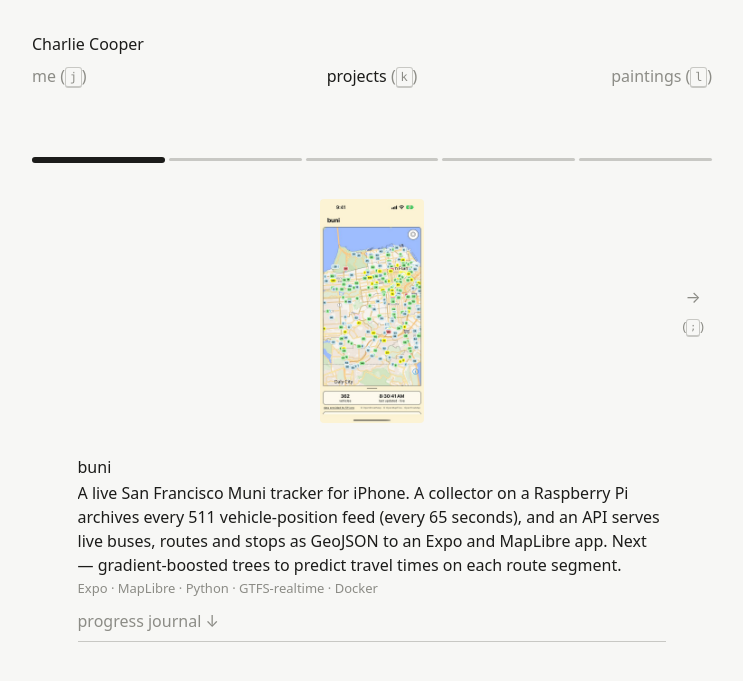
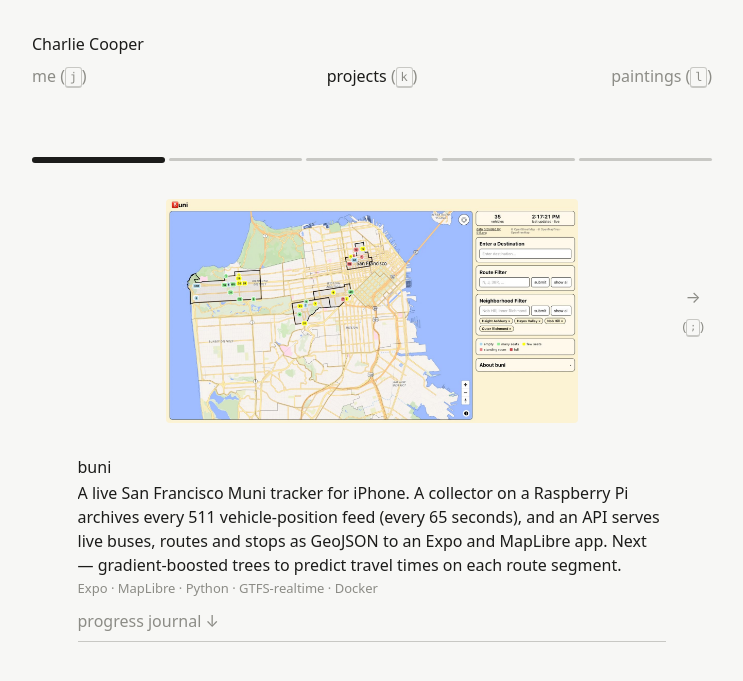
Before and after one commit to polar3197/polar3197.github.io, a Jekyll site: the page built from projects.html, in a window 1280 px wide. Shown: the top 681 px of the page, without its empty margins (268-1011 px from the left). Built offline with Jekyll 4.4.1, drawn with Linux system fonts in a browser that asks for light colours.

Commit message:
buni: use the web app screenshot as the project cover
Co-Authored-By: Claude Opus 5.5 <noreply@anthropic.com>

```diff
--- a/_data/projects.yml
+++ b/_data/projects.yml
@@ -5,7 +5,7 @@
   slug: buni
   description: A live San Francisco Muni tracker for iPhone. A collector on a Raspberry Pi archives every 511 vehicle-position feed (every 65 seconds), and an API serves live buses, routes and stops as GeoJSON to an Expo and MapLibre app. Next — gradient-boosted trees to predict travel times on each route segment.
   tags: [Expo, MapLibre, Python, GTFS-realtime, Docker]
-  image: /assets/img/projects/buni.jpg
+  image: /assets/img/projects/buni-web.jpg
 - title: llm extraction evals
   slug: llm-extraction-evals
   description: An evaluation harness for LLMs extracting structured data from securities-litigation filings, built for Stanford Securities Litigation Analytics. A validation set sampled from ~25k human-labeled filings, stratified by event type, and a recall-weighted F-β score (β = 1.5), since a human reviewer can drop a false positive faster than find a miss. Models compared on accuracy against cost.
```
Also changed, not shown: assets/img/projects/buni-web.jpg (added), assets/img/projects/buni.jpg (deleted).
